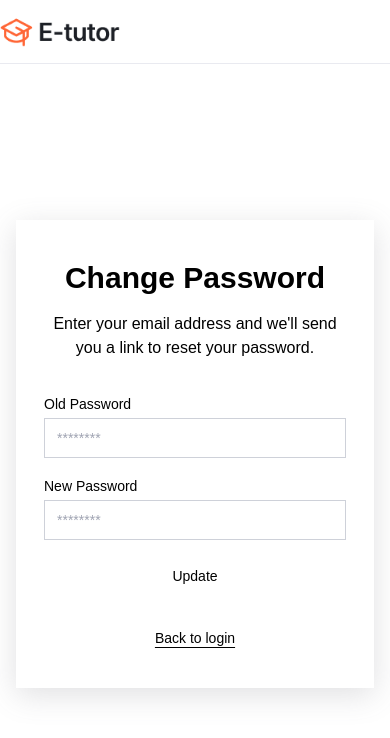
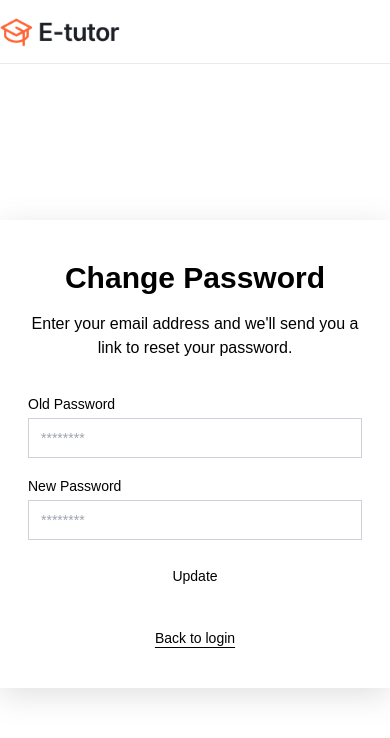
Before and after one commit to majidali129/fyp, a Next.js app: page /update-password in a window 390 px wide. Shown: the top 738 px of the page. Built offline with nearby package versions, Linux system fonts and the light colour scheme.

Commit message:
added suspense to auth layout, fixed overflow issue css

```diff
--- a/src/app/(auth)/layout.tsx
+++ b/src/app/(auth)/layout.tsx
@@ -1,6 +1,8 @@
 import AuthNav from "@/components/AuthNav";
+import { Suspense } from "react";
+import Loading from "./loading";
 
-export default function RootLayout({
+export default function AuthLayout({
   children
 }: Readonly<{
   children: React.ReactNode;
@@ -8,7 +10,7 @@ export default function RootLayout({
   return (
     <section className="min-h-screen">
       <AuthNav />
-      {children}
+      <Suspense fallback={<Loading />}>{children}</Suspense>
     </section>
   );
 }
--- /dev/null
+++ b/src/app/(auth)/loading.tsx
@@ -0,0 +1,5 @@
+const Loading = () => {
+  return <div>loading...</div>;
+};
+
+export default Loading;
--- a/src/app/(auth)/update-password/page.tsx
+++ b/src/app/(auth)/update-password/page.tsx
@@ -30,7 +30,7 @@ export default function UpdatePasswordForm() {
     console.log(data);
   };
   return (
-    <div className="flex h-full flex-col items-center justify-center min-h-[calc(100vh-64px)] rounded  px-4 py-12 sm:px-6 lg:px-8">
+    <div className="flex flex-col items-center justify-center min-h-[calc(100vh-64px)] rounded sm:px-6 lg:px-8">
       <div className="mx-auto w-full max-w-md space-y-8 px-7  md:px-10 py-10 md:py-14 shadow-[rgba(100,100,111,0.2)0px_7px_29px_0px]">
         <div className="space-y-4 text-center">
           <h1 className="text-3xl font-bold">Change Password</h1>
```
